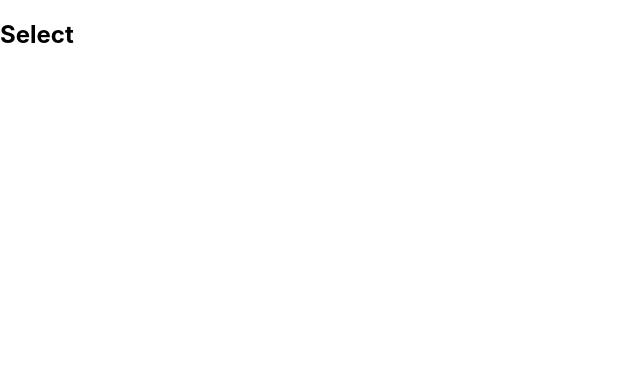
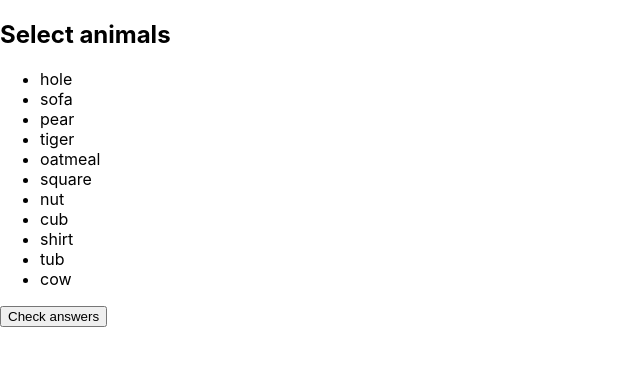
Before and after one commit to matylda-decroix/recruitement-task1-retake, a React (Create React App) app: page / in a window 1280 px wide. Both pictures are taken after typing "Sample" into the empty fields and a click on the button "play". Shown: the top 366 px of the page, without its empty margins (0-640 px from the left). Built offline with nearby package versions, Linux system fonts and the light colour scheme.

Commit message:
WIP: Mapping Words component

```diff
--- a/src/App.css
+++ b/src/App.css
@@ -0,0 +1,29 @@
+input[type="checkbox"]{
+    display:none;
+}
+
+.selected{
+    color:grey;
+}
+
+.correct{
+    color:green;
+}
+
+.correct::before {
+    display:block;
+    content:"Good"
+}
+
+.incorrect {
+    color: red;
+}
+
+.incorrect::before {
+    display:block;
+    content:"Bad"
+}
+
+.resultPoints {
+    color: #0096FF
+}
--- a/src/components/Game.tsx
+++ b/src/components/Game.tsx
@@ -1,7 +1,118 @@
+import { FormEventHandler, useEffect, useState } from "react";
+import { Navigate, useNavigate } from "react-router-dom";
+import { useGame } from "../contexts/GameContext";
+import { getGame } from "../services/game";
+
+interface GameData {
+  question: string;
+  allwords: string[];
+  goodwords: string[];
+}
+
 export const Game = () => {
+  const navigate = useNavigate();
+  const [stillPlaying, setStillPlaying] = useState(true);
+  const [selectedWords, setSelectedWords] = useState<string[]>([]);
+  const [data, setData] = useState<GameData | null>(null);
+  const { nickname, setResult } = useGame();
+  useEffect(() => {
+    getGame().then(setData);
+  }, []);
+  if (nickname === "") {
+    return <Navigate to="/" />;
+  }
+
+  const handleSubmit: FormEventHandler = (event) => {
+    event.preventDefault();
+    if (stillPlaying) {
+      setStillPlaying(false);
+      return;
+    }
+    if (data === null) {
+      return;
+    }
+
+    const numberOfSelected = selectedWords.length;
+    const numberOfSelectedCorrect = data.goodwords.filter((word) =>
+      selectedWords.includes(word)
+    ).length;
+    const totalCorrect = data.goodwords.length;
+    const missedCorrect = totalCorrect - numberOfSelectedCorrect;
+    const incorrect = numberOfSelected - numberOfSelectedCorrect;
+    const score = numberOfSelectedCorrect * 2 - (missedCorrect + incorrect);
+    setResult(score);
+    navigate("/results");
+  };
+
+  const removeWord = (word: string) => {
+    setSelectedWords((oldWords) => {
+      return oldWords.filter((oldWord) => {
+        return oldWord !== word;
+      });
+    });
+  };
+
+  const addWord = (word: string) => {
+    setSelectedWords((oldWords) => [...oldWords, word]);
+  };
+
+  if (data === null) {
+    return <p>Loading...</p>;
+  }
+
+  const MappingWords = () => {
+    return (
+      <>
+        {data.allwords.map((word) => {
+          const checked = selectedWords.includes(word);
+          let className;
+          if (checked) {
+            if (stillPlaying) {
+              className = "selected";
+            } else {
+              className = data.goodwords.includes(word)
+                ? "correct"
+                : "incorrect";
+            }
+          }
+          return (
+            <li key={word} className={className}>
+              <input
+                type="checkbox"
+                id={word}
+                checked={checked}
+                onChange={() => {
+                  if (checked) {
+                    removeWord(word);
+                  } else {
+                    addWord(word);
+                  }
+                }}
+              />
+              <label htmlFor={word}>
+                {word}
+                &nbsp;&nbsp;&nbsp;&nbsp;&nbsp;&nbsp;&nbsp;&nbsp;&nbsp;&nbsp;&nbsp;&nbsp;&nbsp;&nbsp;&nbsp;&nbsp;&nbsp;
+              </label>
+            </li>
+          );
+        })}
+      </>
+    );
+  };
+
   return (
-    <div>
-      <h2>Select</h2>
+    <div className="container">
+      <form onSubmit={handleSubmit}>
+        <h2>{data.question}</h2>
+        <div className="container-cloud">
+          <ul>
+            <MappingWords />
+          </ul>
+        </div>
+        <button type="submit">
+          {stillPlaying ? "Check answers" : "Finish game"}
+        </button>
+      </form>
     </div>
   );
 };
--- a/src/components/Results.tsx
+++ b/src/components/Results.tsx
@@ -1,9 +1,17 @@
+import { Navigate } from "react-router-dom";
+import { useGame } from "../contexts/GameContext";
+
 export const Results = () => {
+  const { nickname, result } = useGame();
+  if (nickname === "") {
+    return <Navigate to="/" />;
+  }
+
   return (
     <div>
-      <h2>Congratulations, nick!</h2>
+      <h2>Congratulations, {nickname}!</h2>
       <h2>Your score:</h2>
-      <h2>X points</h2>
+      <h2 className="resultPoints">{result} points</h2>
     </div>
   );
 };
--- a/src/contexts/GameContext.tsx
+++ b/src/contexts/GameContext.tsx
@@ -20,12 +20,20 @@ export const GameProvider = ({ children }: PropsWithChildren) => {
   const [nickname, setNickname] = useState("");
   const [result, setResult] = useState(0);
   const navigate = useNavigate();
-  useEffect(() => {
-    if (nickname !== "") {
+  //   useEffect(() => {
+  //     if (nickname !== "") {
+  //       navigate("/game");
+  //     }
+  //   }, [nickname]);
+  const value = {
+    nickname,
+    setNickname: (nickname: string) => {
+      setNickname(nickname);
       navigate("/game");
-    }
-  }, [nickname]);
-  const value = { nickname, setNickname, result, setResult };
+    },
+    result,
+    setResult,
+  };
   return <Context.Provider value={value}>{children}</Context.Provider>;
 };
 
--- /dev/null
+++ b/src/services/game.ts
@@ -0,0 +1,21 @@
+const api = {
+  question: "Select animals",
+  allwords: [
+    "hole",
+    "sofa",
+    "pear",
+    "tiger",
+    "oatmeal",
+    "square",
+    "nut",
+    "cub",
+    "shirt",
+    "tub",
+    "cow",
+  ],
+  goodwords: ["tiger", "cow"],
+};
+
+export const getGame = () => {
+  return Promise.resolve(api);
+};
```
